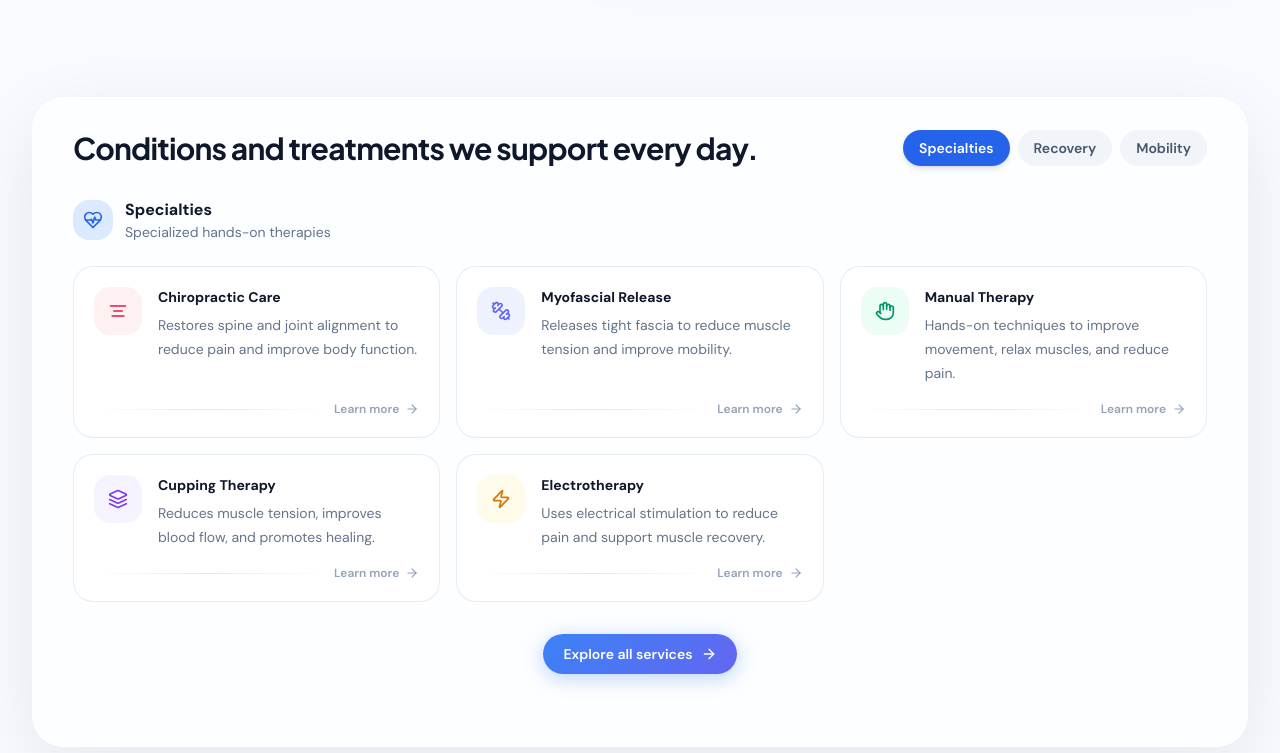
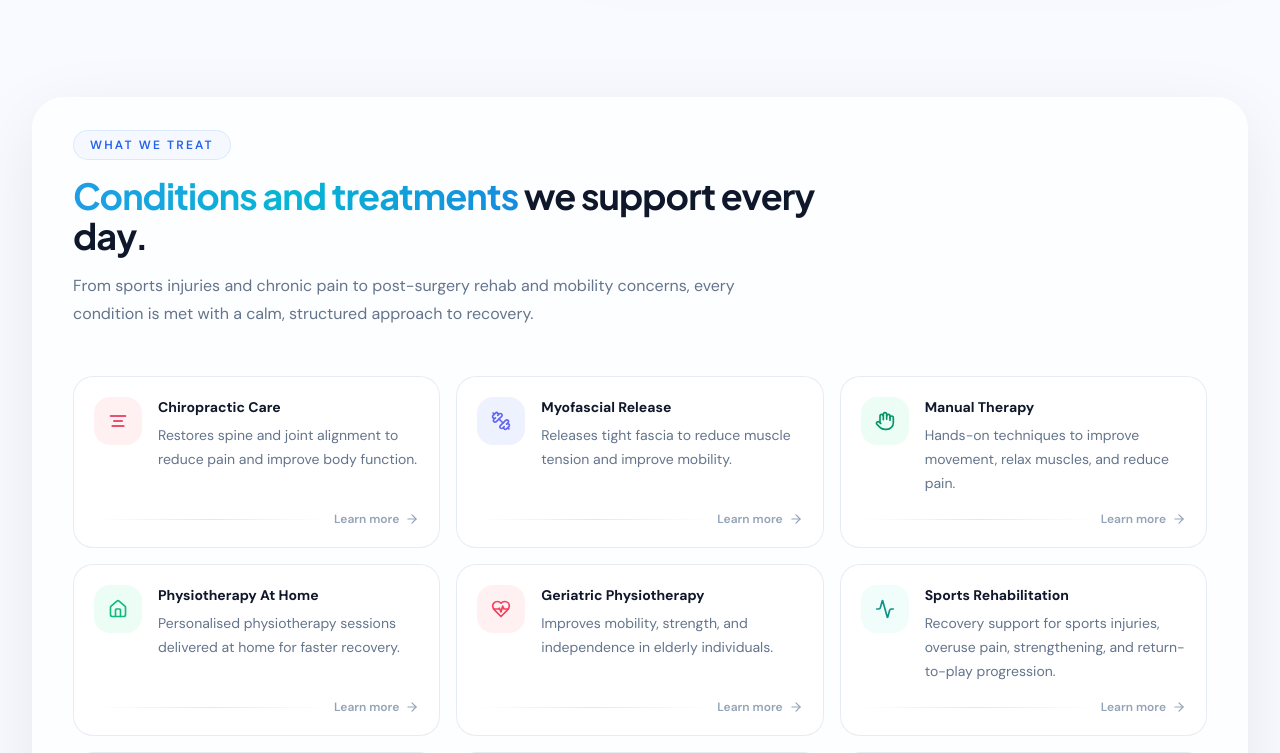
Before and after one commit to sebinegul/physiofix, a Next.js app: page / in a window 1280 px wide. Shown: the part 1700-2453 px from the top of the page. Built offline with nearby package versions, Linux system fonts and the light colour scheme; no server answers; the database is empty.

Commit message:
refactor(PopularSearches): remove category filtering and unused imports

```diff
--- a/app/sections/PopularSearches.tsx
+++ b/app/sections/PopularSearches.tsx
@@ -2,35 +2,12 @@
 import Link from "next/link";
 import {
   ArrowRight, HeartPulse, Activity, Brain, Home, Wind, Dumbbell,
-  Hand, Zap, Stethoscope, AlignCenter, Layers, ShieldCheck,
+  Hand, Zap, AlignCenter, Layers, ShieldCheck,
 } from "lucide-react";
 import ScrollReveal from "../components/ui/ScrollReveal";
-import TiltCard from "../components/ui/TiltCard";
 import StaggerContainer, { StaggerItem } from "../components/ui/StaggerContainer";
+import GradientText from "../components/ui/GradientText";
 import type { LucideIcon } from "lucide-react";
-import { useState } from "react";
-
-const categories = [
-  { label: "Specialties", key: "specialties", desc: "Specialized hands-on therapies" },
-  { label: "Recovery", key: "recovery", desc: "Post-injury and post-surgery rehabilitation" },
-  { label: "Mobility", key: "mobility", desc: "Movement, posture, and flexibility" },
-] as const;
-
-type CategoryKey = (typeof categories)[number]["key"];
-
-const specialties: { name: string; icon: LucideIcon; bg: string; border: string; color: string; detail: string; active?: boolean; category: CategoryKey }[] = [
-  { name: "Chiropractic Care", icon: AlignCenter, bg: "from-rose-500/12 to-red-400/8", border: "border-rose-200/70", color: "text-rose-600", detail: "Spinal and joint alignment", category: "specialties" },
-  { name: "Myofascial Release", icon: Dumbbell, bg: "from-indigo-500/12 to-blue-400/8", border: "border-indigo-200/70", color: "text-indigo-500", detail: "Trigger point and muscle release", category: "specialties" },
-  { name: "Manual Therapy", icon: Hand, bg: "from-emerald-500/12 to-green-400/8", border: "border-emerald-200/70", color: "text-emerald-600", detail: "Hands-on movement improvement", category: "specialties" },
-  { name: "Physiotherapy At Home", icon: Home, bg: "from-emerald-500/12 to-green-400/8", border: "border-emerald-200/70", color: "text-emerald-600", detail: "Comfortable visits at home", category: "recovery" },
-  { name: "Geriatric Physiotherapy", icon: HeartPulse, bg: "from-rose-500/12 to-red-400/8", border: "border-rose-200/70", color: "text-rose-500", detail: "Elderly mobility and balance", category: "mobility" },
-  { name: "Sports Rehabilitation", icon: Activity, bg: "from-orange-500/12 to-amber-400/8", border: "border-orange-200/70", color: "text-orange-600", detail: "Return to sport safely", category: "recovery" },
-  { name: "Cupping Therapy", icon: Layers, bg: "from-violet-500/12 to-purple-400/8", border: "border-violet-200/70", color: "text-violet-600", detail: "Circulation and muscle relief", category: "specialties" },
-  { name: "Neuro Rehabilitation", icon: Brain, bg: "from-violet-500/12 to-fuchsia-400/8", border: "border-violet-200/70", color: "text-violet-600", detail: "Balance and coordination", category: "recovery" },
-  { name: "Electrotherapy", icon: Zap, bg: "from-amber-500/12 to-yellow-400/8", border: "border-amber-200/70", color: "text-amber-600", detail: "Pain relief and muscle recovery", category: "specialties" },
-  { name: "Posture Correction", icon: Wind, bg: "from-blue-500/12 to-cyan-400/8", border: "border-blue-200/70", color: "text-blue-600", detail: "Alignment and sustainable habits", category: "mobility" },
-  { name: "Post Surgery Rehabilitation", icon: ShieldCheck, bg: "from-sky-500/12 to-cyan-400/8", border: "border-sky-200/70", color: "text-sky-600", detail: "Strength rebuilding after surgery", category: "recovery" },
-];
 
 const treatmentList = [
   { title: "Chiropractic Care", description: "Restores spine and joint alignment to reduce pain and improve body function.", href: "/specialization/chiropracticCare", icon: AlignCenter, color: "from-rose-500 to-pink-500", lightBg: "bg-rose-50", iconColor: "text-rose-600", category: "specialties" },
@@ -47,45 +24,28 @@ const treatmentList = [
 ];
 
 export default function PopularSearches() {
-  const [activeCategory, setActiveCategory] = useState<CategoryKey>("specialties");
-  const filteredItems = treatmentList.filter((item) => item.category === activeCategory);
-  const activeCat = categories.find((c) => c.key === activeCategory)!;
-
   return (
     <section className="py-12 sm:py-20" id="specializations">
       <div className="mx-auto max-w-7xl px-4 sm:px-6 lg:px-8">
         <div className="section-shell px-6 py-8 md:px-8 lg:px-10">
-          <ScrollReveal className="mb-8 flex flex-col gap-4 lg:flex-row lg:items-end lg:justify-between">
-            <div>
-              <h2 className="text-2xl sm:text-3xl font-bold leading-[1.2] tracking-tight text-slate-900">Conditions and treatments we support every day.</h2>
-            </div>
-            <div className="flex flex-wrap gap-2">
-              {categories.map((item) => (
-                <button
-                  key={item.key}
-                  onClick={() => setActiveCategory(item.key)}
-                  className={`rounded-full px-4 py-2 text-sm font-semibold transition-all duration-300 ${activeCategory === item.key ? "bg-gradient-to-r from-blue-600 to-blue-600 text-white shadow-md" : "bg-slate-100 text-slate-600 hover:bg-slate-200"}`}
-                >
-                  {item.label}
-                </button>
-              ))}
+          <ScrollReveal className="mb-12">
+            <div className="max-w-3xl">
+              <div className="mb-4 inline-flex items-center gap-2 rounded-full border border-blue-200/50 bg-blue-50/60 px-4 py-1.5 text-xs font-semibold uppercase tracking-[0.18em] text-blue-600 backdrop-blur-sm">
+                What we treat
+              </div>
+              <h2 className="text-2xl font-bold leading-[1.2] tracking-tight sm:text-3xl md:text-4xl">
+                <GradientText>Conditions and treatments</GradientText>{" "}
+                <span className="text-slate-900">we support every day.</span>
+              </h2>
+              <p className="mt-4 max-w-2xl text-base leading-7 text-slate-500">
+                From sports injuries and chronic pain to post-surgery rehab and mobility concerns, every condition is met with a calm, structured approach to recovery.
+              </p>
             </div>
           </ScrollReveal>
 
-          {/* Treatment cards filtered by active category */}
-          <ScrollReveal className="mb-10">
-            <div className="mb-6 flex items-center gap-3">
-              <div className="rounded-2xl bg-blue-100 p-2.5 text-blue-600">
-                <HeartPulse className="h-5 w-5" />
-              </div>
-              <div>
-                <p className="text-base font-bold text-slate-900">{activeCat.label}</p>
-                <p className="text-sm text-slate-500">{activeCat.desc}</p>
-              </div>
-            </div>
-
+          <ScrollReveal>
             <StaggerContainer className="grid items-stretch gap-4 md:grid-cols-2 lg:grid-cols-3" stagger={0.06}>
-              {filteredItems.map((item, i) => {
+              {treatmentList.map((item, i) => {
                 const Icon = item.icon;
                 return (
                   <StaggerItem key={item.title}>
@@ -119,12 +79,6 @@ export default function PopularSearches() {
                 );
               })}
             </StaggerContainer>
-
-            <div className="mt-8 text-center">
-              <Link href="/services" className="btn-primary">
-                Explore all services <ArrowRight className="h-4 w-4" />
-              </Link>
-            </div>
           </ScrollReveal>
 
         </div>
```
